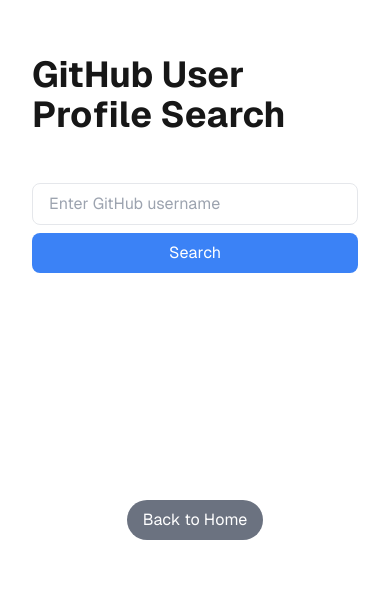
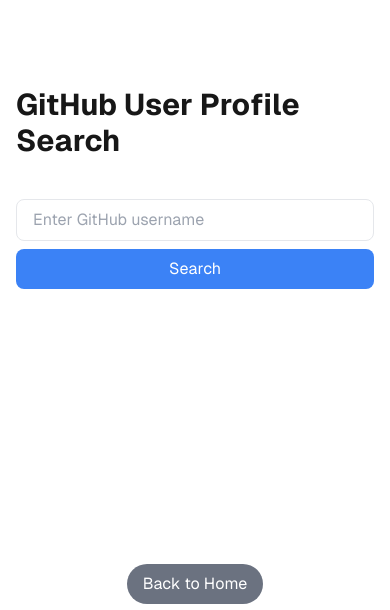
Before and after one commit to AnuOluwatomiwa/Technical-Assessment-for-Frontend-Developer-Internship, a Next.js app: page /user-search in a window 390 px wide. Shown: the part 234-844 px from the top of the page. Built offline with nearby package versions, Linux system fonts and the light colour scheme.

Commit message:
Enhance responsiveness of UserSearch component
- Adjust padding and layout for better mobile display
- Implement responsive text sizes for headings
- Modify button layout for pagination to prevent overflow
- Add overflow handling to main container

```diff
--- a/src/app/user-search/page.tsx
+++ b/src/app/user-search/page.tsx
@@ -68,11 +68,11 @@ export default function UserSearch() {
   };
 
   return (
-    <div className="grid grid-rows-[20px_1fr_20px] items-center justify-items-center min-h-screen p-8 pb-20 gap-16 sm:p-20 font-[family-name:var(--font-geist-sans)] dark:bg-gray-900 dark:text-white">
-      <main className="flex flex-col gap-8 row-start-2 items-center sm:items-start">
+    <div className="grid grid-rows-[20px_1fr_20px] items-center justify-items-center min-h-screen p-4 sm:p-8 md:p-20 gap-8 overflow-hidden font-[family-name:var(--font-geist-sans)] dark:bg-gray-900 dark:text-white">
+      <main className="flex flex-col gap-6 row-start-2 items-center sm:items-start">
         {/* Animated heading for the User Profile Search */}
         <motion.h1
-          className="text-4xl font-bold"
+          className="text-3xl sm:text-4xl font-bold"
           initial={{ opacity: 0, y: -50 }}
           animate={{ opacity: 1, y: 0 }}
           transition={{ duration: 0.8 }}
@@ -97,7 +97,7 @@ export default function UserSearch() {
         {repos.length > 0 && (
           <>
             <RepoList repos={repos} />
-            <div className="mt-4 flex items-center space-x-4">
+            <div className="mt-4 flex flex-col sm:flex-row items-center justify-center space-x-0 sm:space-x-4 space-y-2 sm:space-y-0">
               {currentPage > 1 && (
                 <button
                   onClick={() => goToPage(currentPage - 1)}
@@ -106,12 +106,12 @@ export default function UserSearch() {
                   Previous
                 </button>
               )}
-              <div className="flex space-x-2">
+              <div className="flex space-x-1 overflow-x-auto">
                 {Array.from({ length: totalPages }, (_, index) => (
                   <button
                     key={index + 1}
                     onClick={() => goToPage(index + 1)}
-                    className={`py-2 px-4 rounded ${
+                    className={`py-2 px-3 rounded text-sm ${
                       currentPage === index + 1 ? 'bg-blue-500 text-white' : 'bg-gray-200 text-black'
                     } hover:bg-gray-300`}
                   >
```
